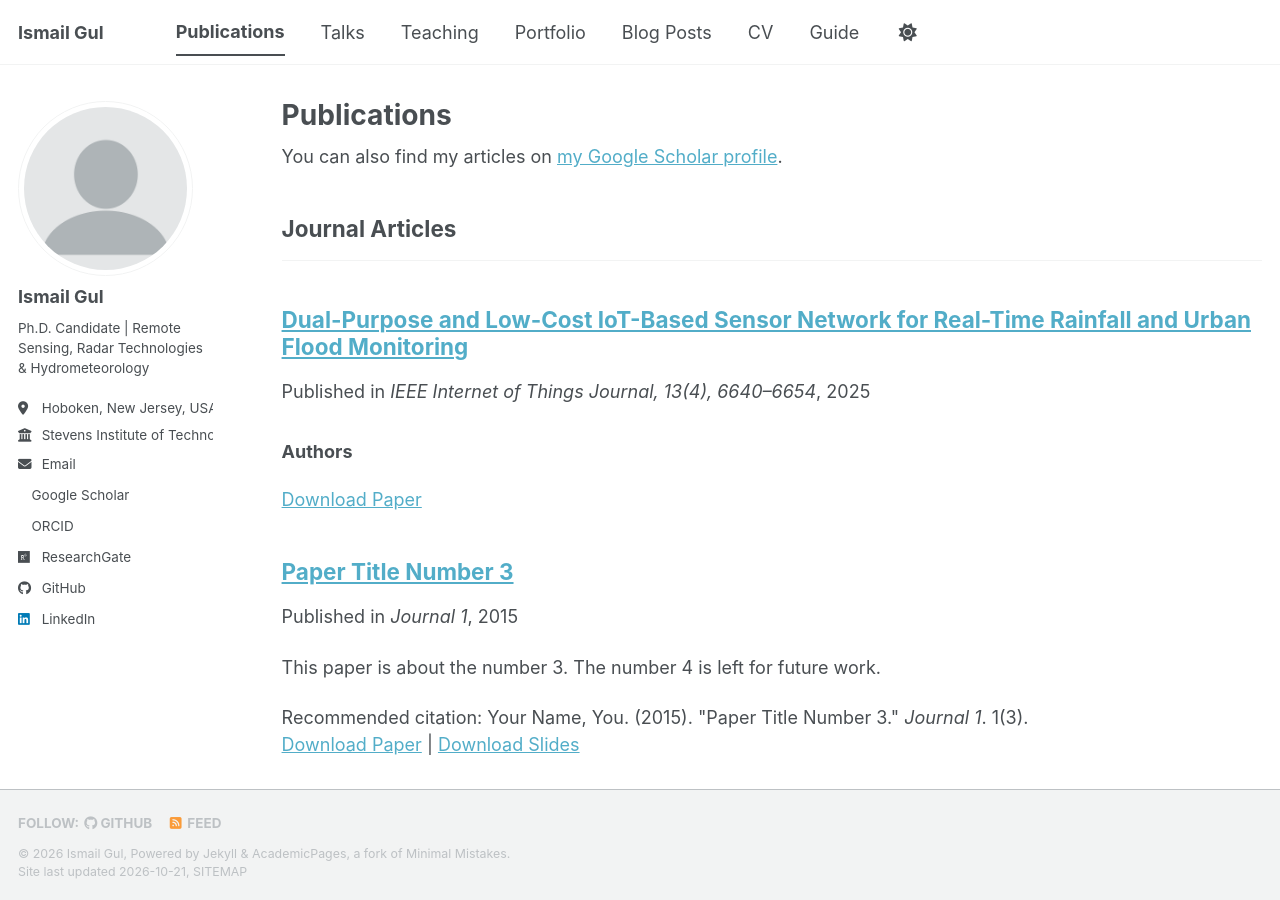
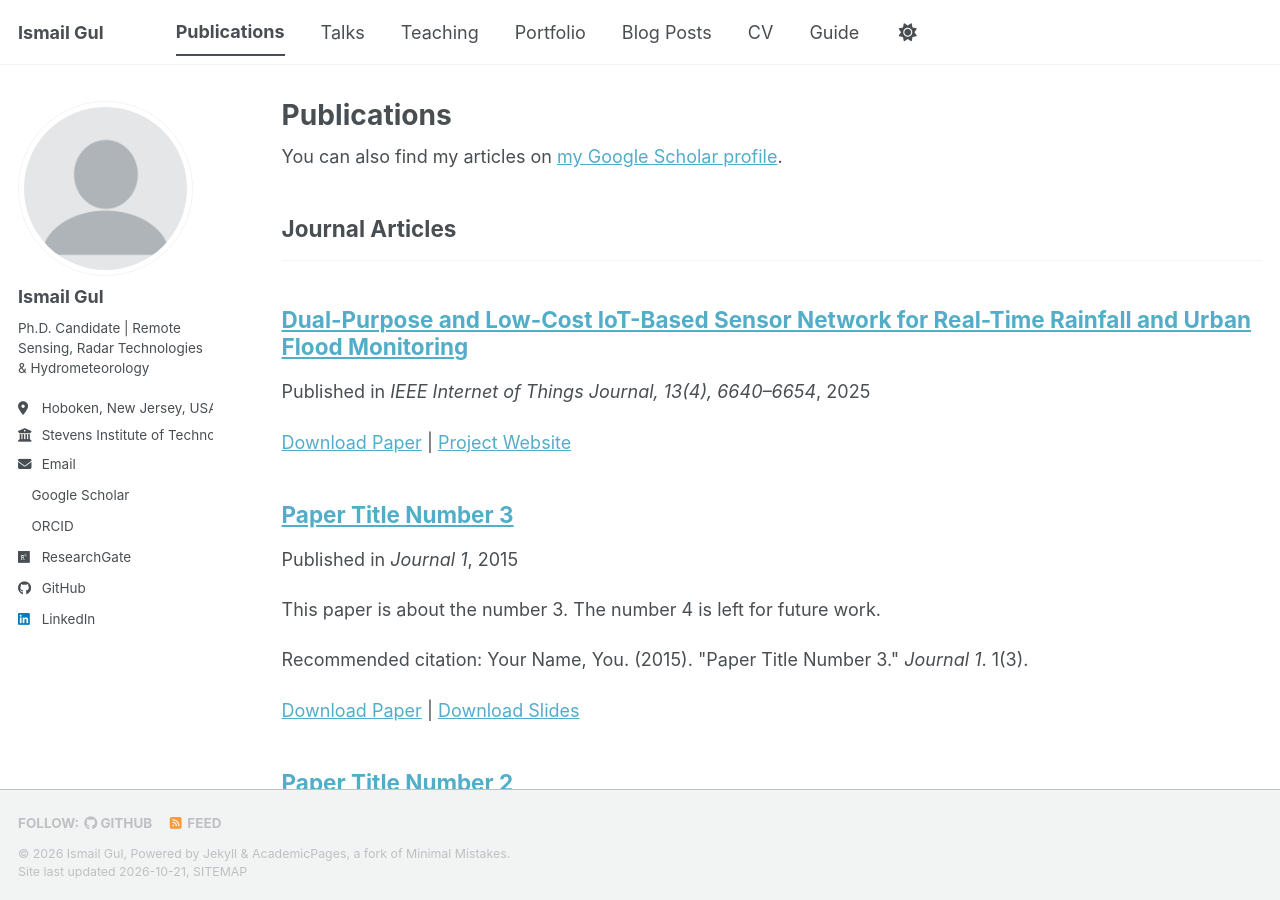
Before and after one commit to igul94/ismailgul.github.io, a Jekyll site: the page built from _pages/publications.html, in a window 1280 px wide and 900 px high. Built offline with Jekyll 4.4.1, drawn with Linux system fonts in a browser that asks for light colours; a style sheet for code colours, icons or effects is not loaded.

Commit message:
Refactor publication link rendering
Consolidate and simplify how publication links are rendered in archive items: the include now handles posts in the 'publications' collection, prints the citation if present, and emits paper/project/slides/bibtex links using a single block with a separator variable. External links open in a new tab with rel="noopener noreferrer" and link label for BibTeX was standardized. Also trimmed the 2025-iot-flood-monitoring publication markdown by removing redundant author/publication details and link list (leaving frontmatter only).

```diff
--- a/_includes/archive-single.html
+++ b/_includes/archive-single.html
@@ -52,36 +52,40 @@
     <p class="archive__item-excerpt" itemprop="description"><p>{{ post.excerpt | markdownify | remove: '<p>' | remove: '</p>' }}<strong><a href="{{ base_path }}{{ post.url }}" rel="permalink"> Read more</a></strong></p></p>
     {% endif %}
 
-    {% if post.citation and post.paperurl and post.slidesurl and post.bibtexurl %}
-      <p>Recommended citation: {{ post.citation }}<br /><a href="{{ post.paperurl }}">Download Paper</a> | <a href="{{ post.slidesurl }}">Download Slides</a> | <a href="{{ post.bibtexurl }}">Download Bibtex</a></p>
-    {% elsif post.citation and post.paperurl and post.projecturl %}
-      <p>Recommended citation: {{ post.citation }}<br /><a href="{{ post.paperurl }}">Download Paper</a> | <a href="{{ post.projecturl }}">Project website</a></p>
-    {% elsif post.citation and post.paperurl and post.slidesurl %}
-      <p>Recommended citation: {{ post.citation }}<br /><a href="{{ post.paperurl }}">Download Paper</a> | <a href="{{ post.slidesurl }}">Download Slides</a></p>
-    {% elsif post.citation and post.paperurl and post.bibtexurl %}
-      <p>Recommended citation: {{ post.citation }}<br /><a href="{{ post.paperurl }}">Download Paper</a> | <a href="{{ post.bibtexurl }}">Download Bibtex</a></p>
-    {% elsif post.citation and post.paperurl %}
-      <p>Recommended citation: {{ post.citation }}<br /><a href="{{ post.paperurl }}">Download Paper</a></p>
-    {% elsif post.citation and post.slidesurl and post.bibtexurl %}
-      <p>Recommended citation: {{ post.citation }}<br /><a href="{{ post.slidesurl }}">Download Slides</a> | <a href="{{ post.bibtexurl}}">Download Bibtex</a></p>
-    {% elsif post.citation and post.slidesurl %}
-      <p>Recommended citation: {{ post.citation }}<br /><a href="{{ post.slidesurl }}">Download Slides</a></p>
-    {% elsif post.citation and post.bibtexurl %}
-      <p>Recommended citation: {{ post.citation }}<br /><a href="{{ post.bibtexurl }}">Download Bibtex</a></p>
-    {% elsif post.citation %}
-      <p>Recommended citation: {{ post.citation }}</p>
-    {% elsif post.paperurl and post.bibtexurl %}
-      <p><a href="{{ post.paperurl }}">Download Paper</a> | <a href="{{ post.bibtexurl }}">Download Bibtex</a></p>
-    {% elsif post.paperurl %}
-      <p><a href="{{ post.paperurl }}">Download Paper</a></p>
-    {% elsif post.slidesurl and post.bibtexurl %}
-      <p><a href="{{ post.slidesurl }}">Download Slides</a> | <a href="{{ post.bibtexurl }}">Download Bibtex</a></p>
-    {% elsif post.slidesurl %}
-      <p><a href="{{ post.slidesurl }}">Download Slides</a></p>
-    {% elsif post.bibtexurl %}
-      <p><a href="{{ post.bibtexurl }}">Download Bibtex</a></p>
+
+    {% if post.collection == 'publications' %}
+
+      {% if post.citation %}
+        <p>Recommended citation: {{ post.citation }}</p>
+      {% endif %}
+
+      {% if post.paperurl or post.projecturl or post.slidesurl or post.bibtexurl %}
+        <p>
+          {% assign separator = "" %}
+
+          {% if post.paperurl %}
+            {{ separator }}<a href="{{ post.paperurl }}" target="_blank" rel="noopener noreferrer">Download Paper</a>
+            {% assign separator = " | " %}
+          {% endif %}
+
+          {% if post.projecturl %}
+            {{ separator }}<a href="{{ post.projecturl }}" target="_blank" rel="noopener noreferrer">Project Website</a>
+            {% assign separator = " | " %}
+          {% endif %}
+
+          {% if post.slidesurl %}
+            {{ separator }}<a href="{{ post.slidesurl }}" target="_blank" rel="noopener noreferrer">Download Slides</a>
+            {% assign separator = " | " %}
+          {% endif %}
+
+          {% if post.bibtexurl %}
+            {{ separator }}<a href="{{ post.bibtexurl }}" target="_blank" rel="noopener noreferrer">Download BibTeX</a>
+          {% endif %}
+        </p>
+      {% endif %}
 
     {% endif %}
 
+
   </article>
 </div>
```
Also changed, not shown: _publications/2025-iot-flood-monitoring.md (+0 -18 lines).
